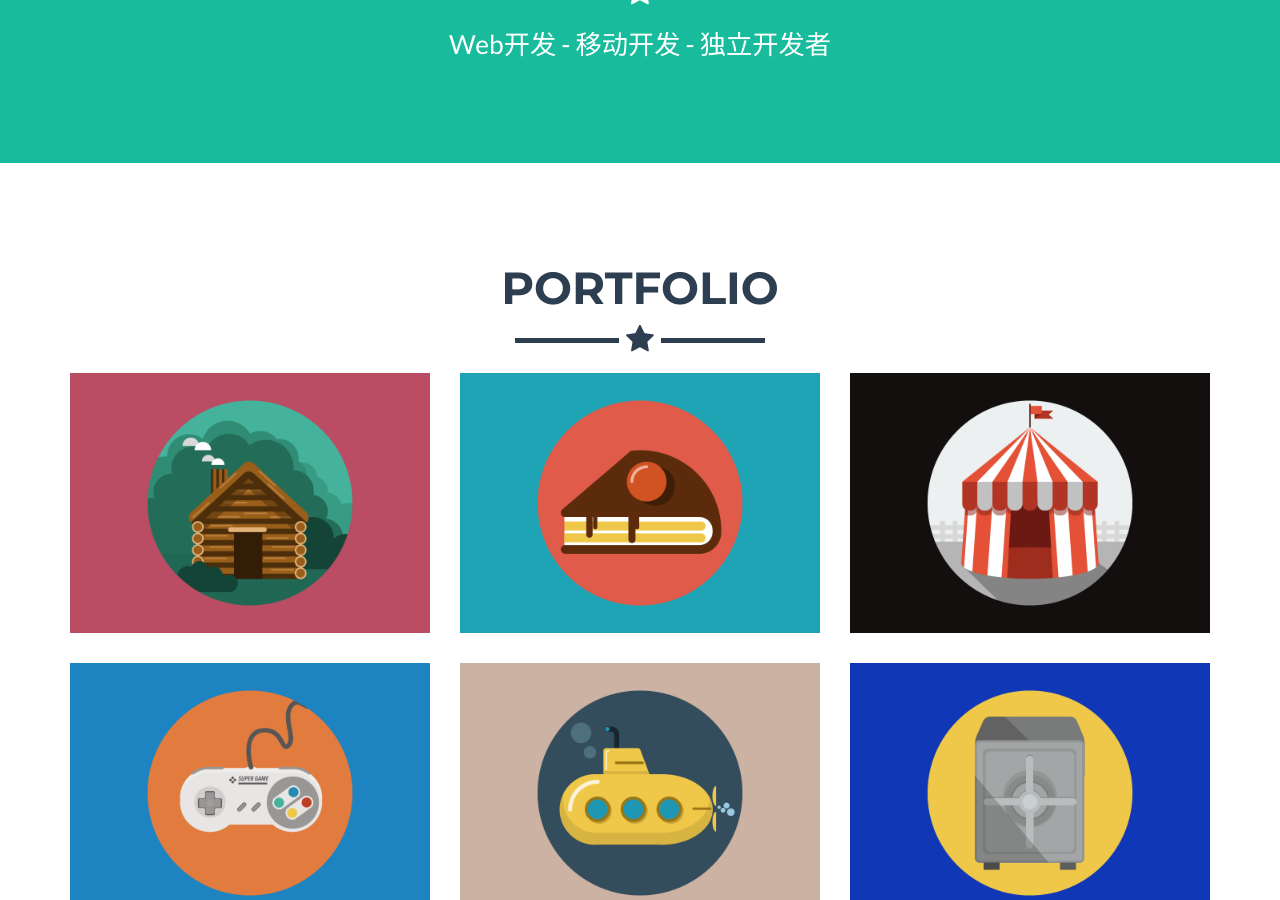
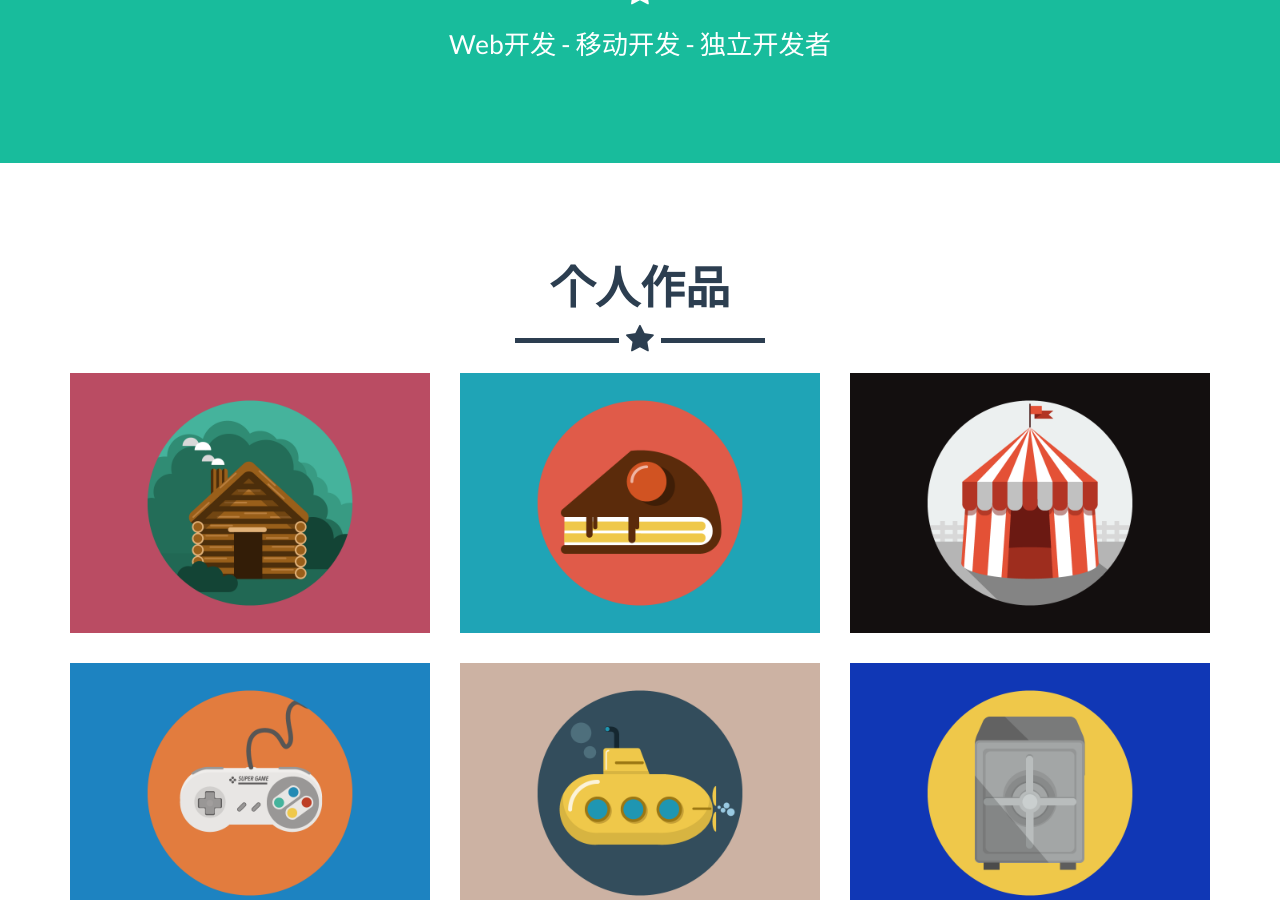
Before and after one commit to hoolcoob/hoolcoob.github.io, a Jekyll site: the page built from index.html, in a window 1280 px wide and 900 px high, scrolled down 612 px. Built offline with Jekyll 4.4.1, drawn with Linux system fonts in a browser that asks for light colours.

Commit message:
Update portfolio_grid.html

```diff
--- a/_includes/portfolio_grid.html
+++ b/_includes/portfolio_grid.html
@@ -4,7 +4,7 @@
         <div class="container">
             <div class="row">
                 <div class="col-lg-12 text-center">
-                    <h2>Portfolio</h2>
+                    <h2>个人作品</h2>
                     <hr class="star-primary">
                 </div>
             </div>
```
